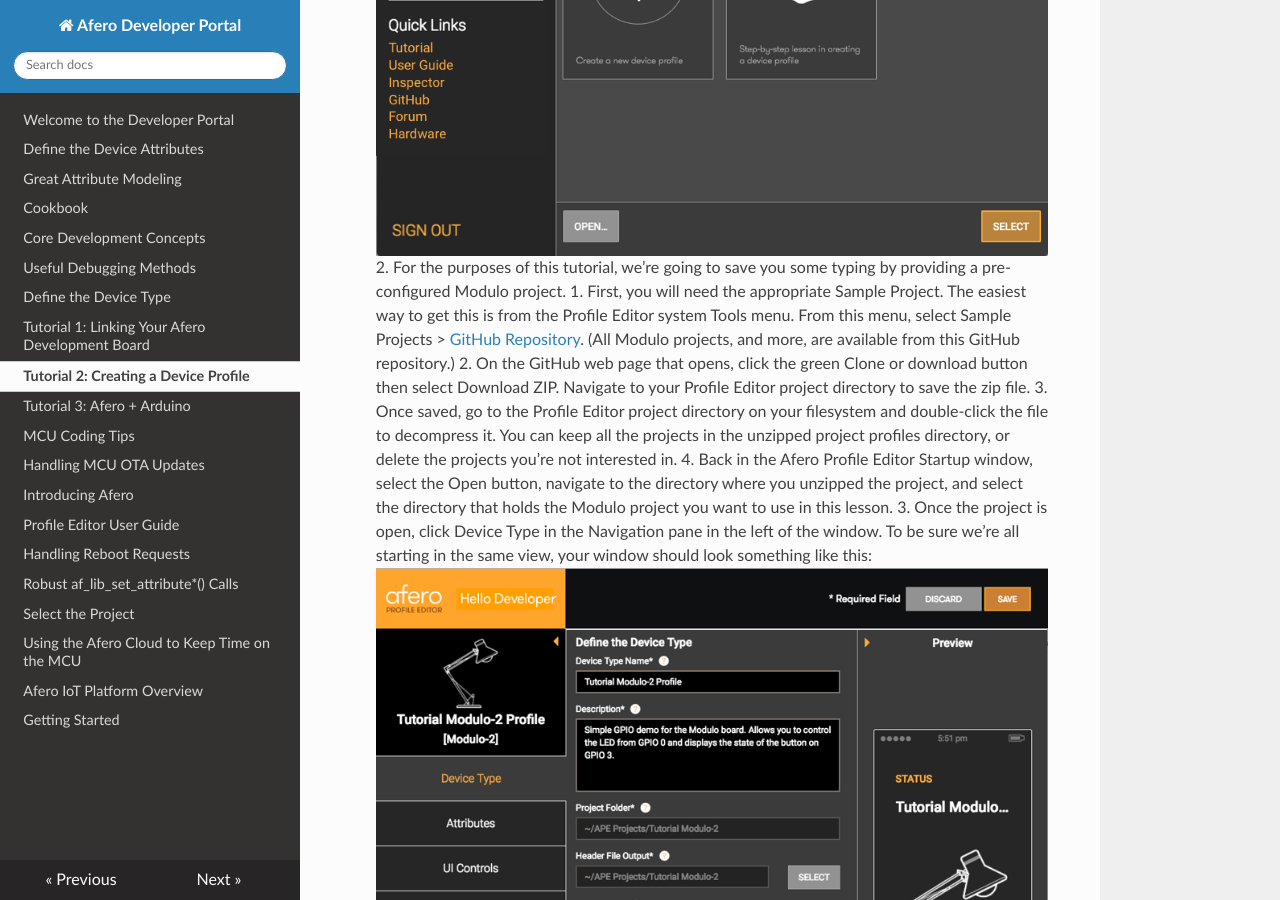
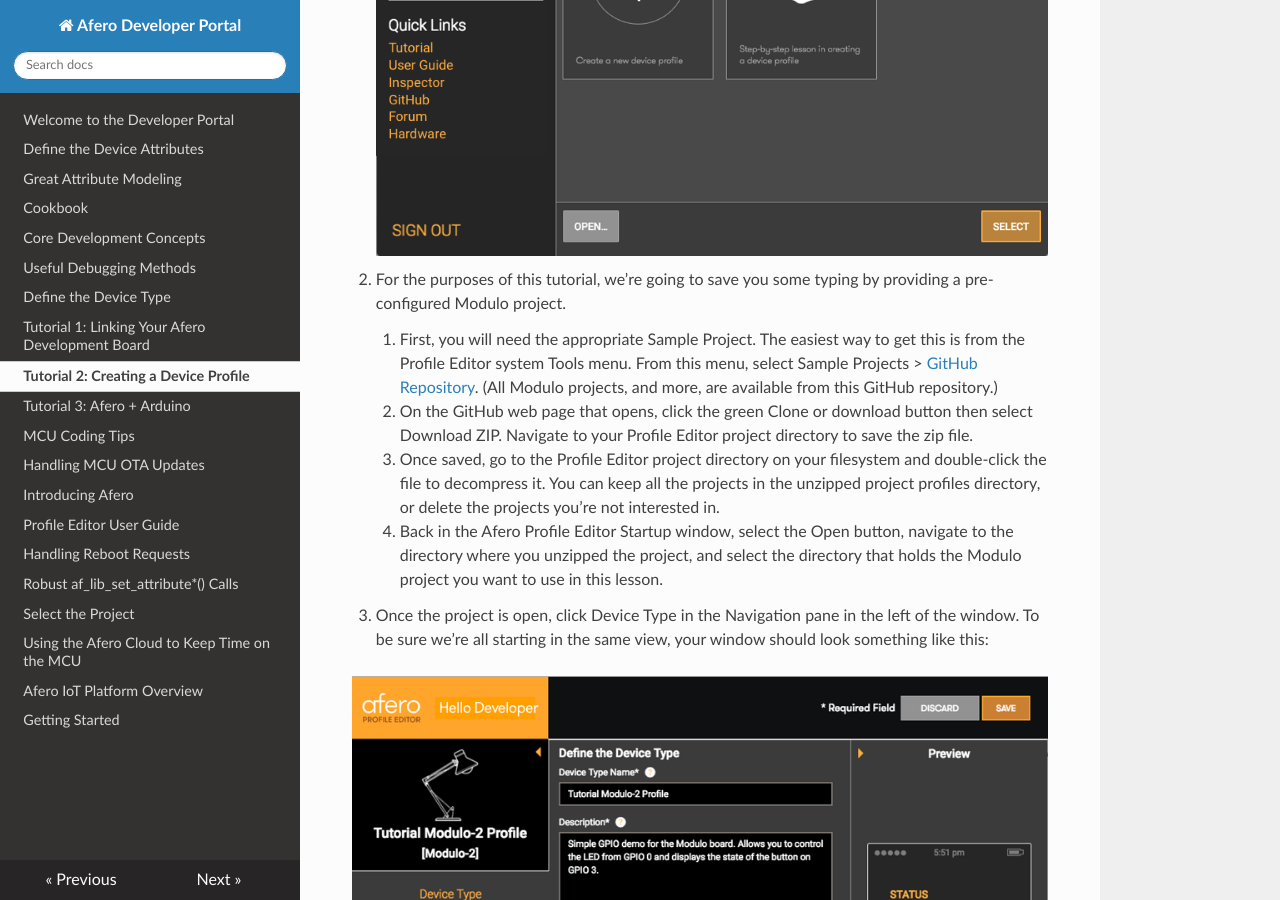
Before and after one commit to tastybento/docs, an MkDocs documentation site: the page built from docs/Lesson2.md, in a window 1280 px wide and 900 px high, scrolled down 559 px. Built offline with MkDocs 1.6.1, drawn with Linux system fonts in a browser that asks for light colours; nearby versions of some CDN libraries.

Commit message:
Reformatting

```diff
--- a/docs/Lesson2.md
+++ b/docs/Lesson2.md
@@ -10,15 +10,19 @@ Before you start, we assume that you’ve already run through [Tutorial 1: Linki
 1.  If you haven’t already, download the Afero Profile Editor, for [Windows](http://cdn.afero.io/latest-ape/win) or [macOS](http://cdn.afero.io/latest-ape/mac). Open and sign in to the Profile Editor. The Startup window appears:
 
     ![Startup Window](static/custom/images/APE-StartScreen-Tut.png)
+
 2.  For the purposes of this tutorial, we’re going to save you some typing by providing a pre-configured Modulo project.
     1.  First, you will need the appropriate Sample Project. The easiest way to get this is from the Profile Editor system Tools menu. From this menu, select Sample Projects > [GitHub Repository](http://github.com/aferodeveloper/APE-Project-Profiles). (All Modulo projects, and more, are available from this GitHub repository.)
     2.  On the GitHub web page that opens, click the green Clone or download button then select Download ZIP. Navigate to your Profile Editor project directory to save the zip file.
     3.  Once saved, go to the Profile Editor project directory on your filesystem and double-click the file to decompress it. You can keep all the projects in the unzipped project profiles directory, or delete the projects you’re not interested in.
     4.  Back in the Afero Profile Editor Startup window, select the Open button, navigate to the directory where you unzipped the project, and select the directory that holds the Modulo project you want to use in this lesson.
-3.  Once the project is open, click Device Type in the Navigation pane in the left of the window. To be sure we’re all starting in the same view, your window should look something like this: ![Device Type Pane](static/custom/images/Mod2_DeviceType.png)
 
-   !!!! note
-        Notice the Module Type of the Profile is specified right at the top of the pane (in the example, we’re working with a Modulo-2.) This module type was specified in the pre-built Profile you downloaded; when creating a Profile from scratch, you must specify the module type right from the beginning. Doing so is the first step in the New Profile window. It’s critical that the module type in the Profile match the hardware you’re using in your project!
+3.  Once the project is open, click Device Type in the Navigation pane in the left of the window. To be sure we’re all starting in the same view, your window should look something like this:
+
+![Device Type Pane](static/custom/images/Mod2_DeviceType.png)
+
+!!!! note
+     Notice the Module Type of the Profile is specified right at the top of the pane (in the example, we’re working with a Modulo-2.) This module type was specified in the pre-built Profile you downloaded; when creating a Profile from scratch, you must specify the module type right from the beginning. Doing so is the first step in the New Profile window. It’s critical that the module type in the Profile match the hardware you’re using in your project!
 
 
 In the Device Type view, you can set the device name, type a detailed device description, and set the device icon. Of these items, only the icon will be visible to the end-user. Notice the Preview panel on the right of the view – it shows the selected device icon as it will appear in the mobile app.
@@ -51,6 +55,7 @@ Since we’re working with a pre-configured Profile, you don’t need to make an
         *   With Is Toggle set, the status displayed by the mobile app will switch with every momentary button push. If Is Toggle is not set, the state displayed will always reflect the current button state.
         *   Leave the Debounce Time set to 0, the Active selector set to High, and don’t select any of the Bind to Attributes buttons.
     3.  Click Save when you are finished defining project attributes.
+
 6.  To move on to defining the mobile app UI for this project, click UI Controls in the left-hand Navigation pane.
 
     You will probably not be surprised to find that two UI controls have been defined since our project uses two attributes. It’s common, though not a rule, to have one UI control for every attribute. As examples: some attribute values will be used “behind-the-scenes” to calculate the values of other attributes, and you can assign the same control to multiple attributes and multiple controls to the same attribute.
```
